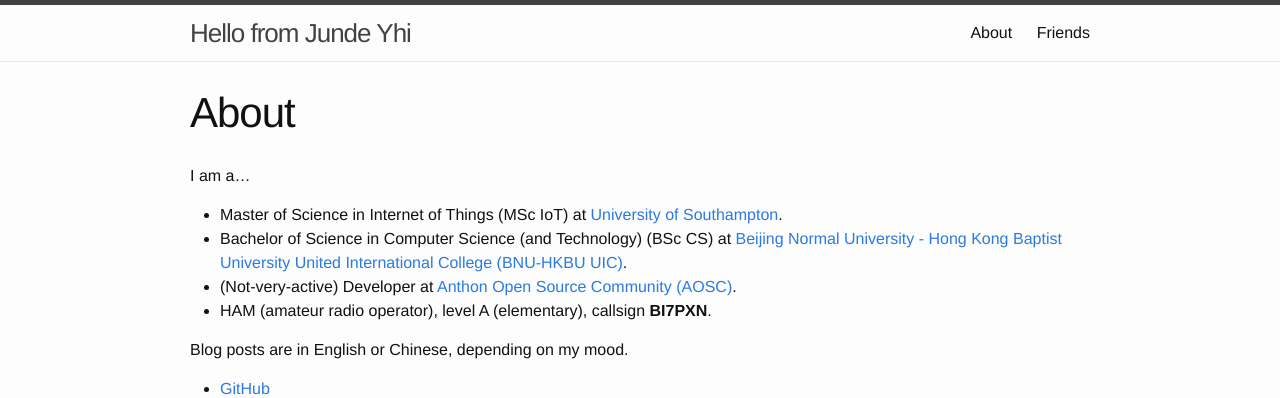
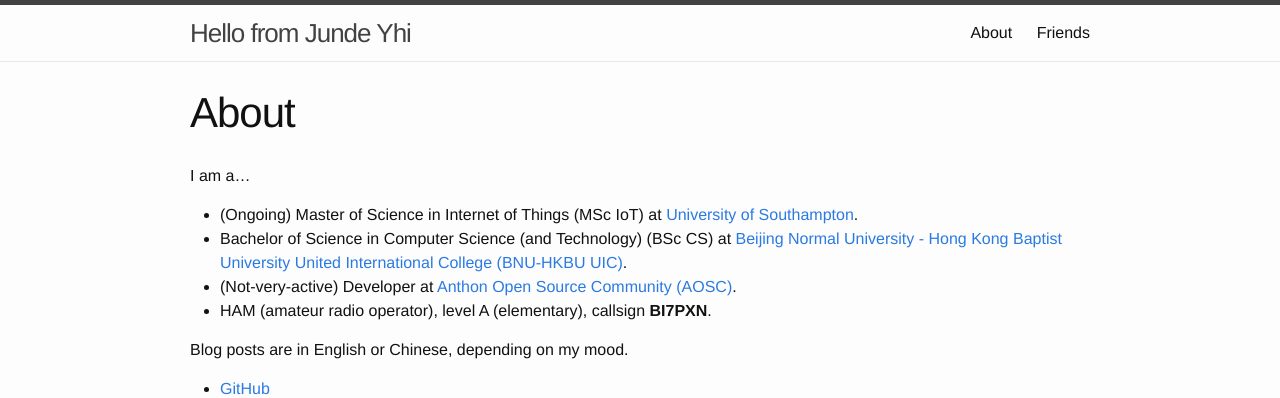
Before and after one commit to lmy441900/lmy441900.github.io, a Jekyll site: the page built from about.md, in a window 1280 px wide. Shown: the top 398 px of the page. Built offline with Jekyll 4.4.1, drawn with Linux system fonts in a browser that asks for light colours.

Commit message:
about.md: ongoing

```diff
--- a/about.md
+++ b/about.md
@@ -6,7 +6,7 @@ permalink: /about/
 
 I am a...
 
-- Master of Science in Internet of Things (MSc IoT) at [University of Southampton][uos].
+- (Ongoing) Master of Science in Internet of Things (MSc IoT) at [University of Southampton][uos].
 - Bachelor of Science in Computer Science (and Technology) (BSc CS) at [Beijing Normal University - Hong Kong Baptist University United International College (BNU-HKBU UIC)][uic].
 - (Not-very-active) Developer at [Anthon Open Source Community (AOSC)][aosc].
 - HAM (amateur radio operator), level A (elementary), callsign **BI7PXN**.
```
